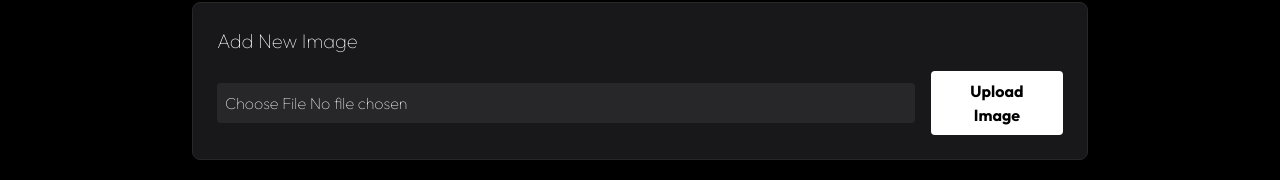
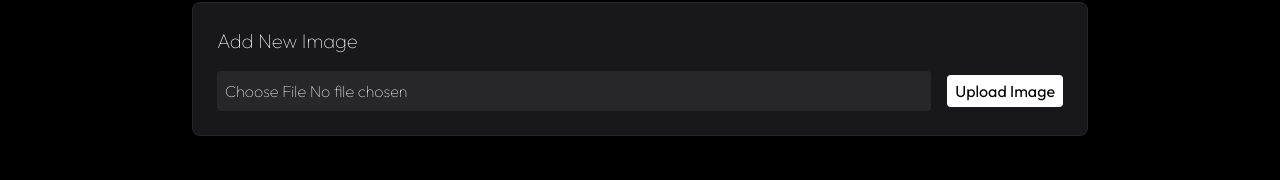
Before and after one commit to xCrucified/WebTattoo, a Next.js app in the folder vladizziitattoo/: page /admin in a window 1280 px wide. Shown: the part 194-374 px from the top of the page. Built offline with nearby package versions, Linux system fonts and the light colour scheme; no server answers; the database is empty.

Commit message:
fix: enhance styling and layout for CreateButton component

```diff
--- a/vladizziitattoo/app/components/admin/createBtn.tsx
+++ b/vladizziitattoo/app/components/admin/createBtn.tsx
@@ -25,13 +25,13 @@ export const CreateButton: React.FC<Props> = ({ className }) => {
 
   return (
     <div className={cn(className, "bg-zinc-900 p-6 rounded-lg border border-zinc-800 mb-10")}>
-      <h2 className="text-xl mb-4">Add New Image</h2>
-      <form action={handleSubmit} className="flex gap-4 items-center">
+      <h2 className="text-xl max-md:text-sm mb-4">Add New Image</h2>
+      <form action={handleSubmit} className="flex gap-4 max-md:flex-col items-center">
         <input type="file" name="image" accept="image/*" required className="flex w-full bg-zinc-800 p-2 rounded cursor-pointer" />
         <button
           type="submit"
           disabled={loading}
-          className="px-6 py-2 bg-white text-black font-bold rounded hover:bg-zinc-200 transition"
+          className="flex whitespace-nowrap px-2 py-1 bg-white max-md:text-sm text-black font-normal rounded hover:bg-zinc-400 active:scale-95 transition"
         >
           {loading ? 'Uploading...' : 'Upload Image'}
         </button>
```
